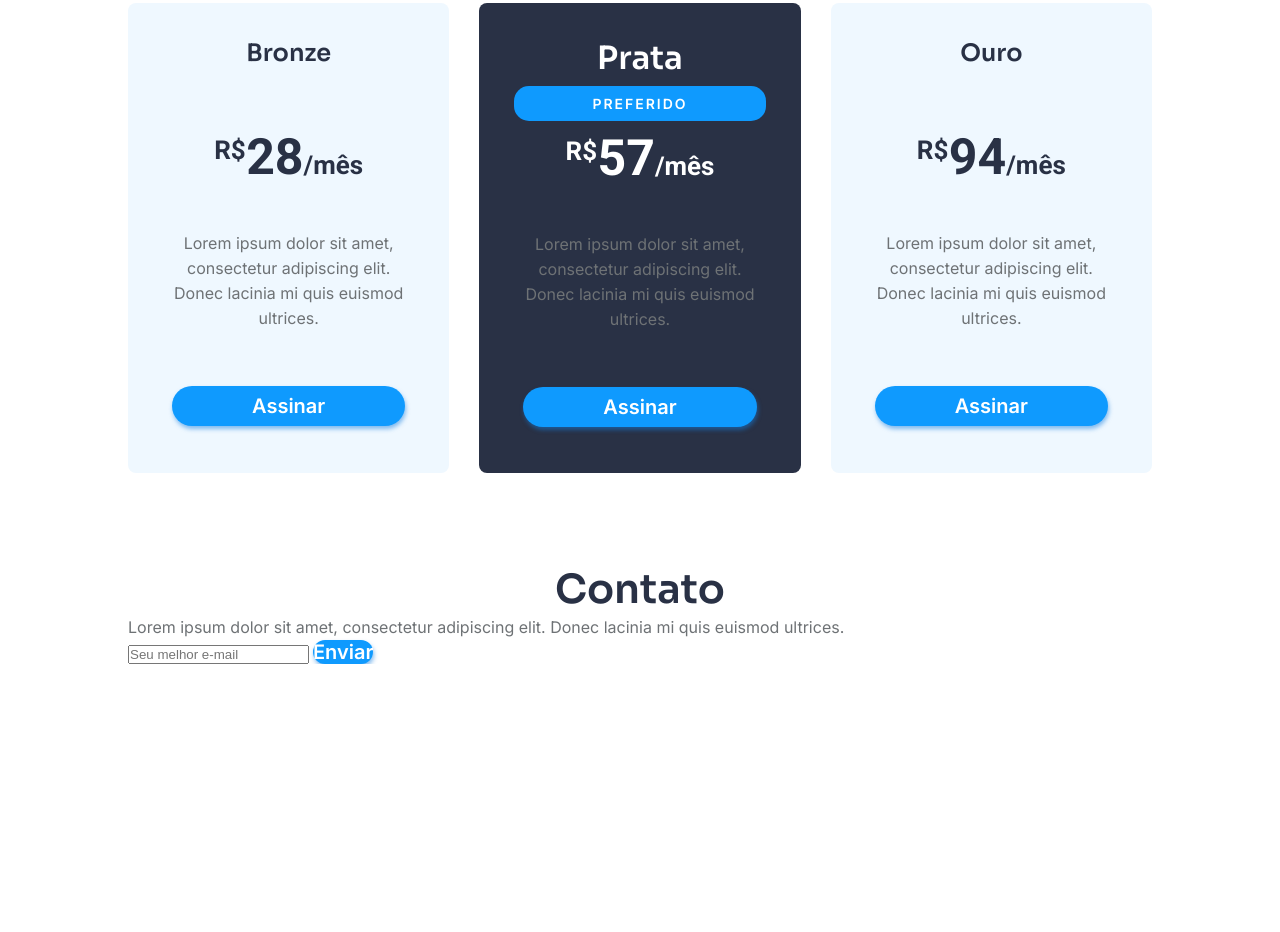
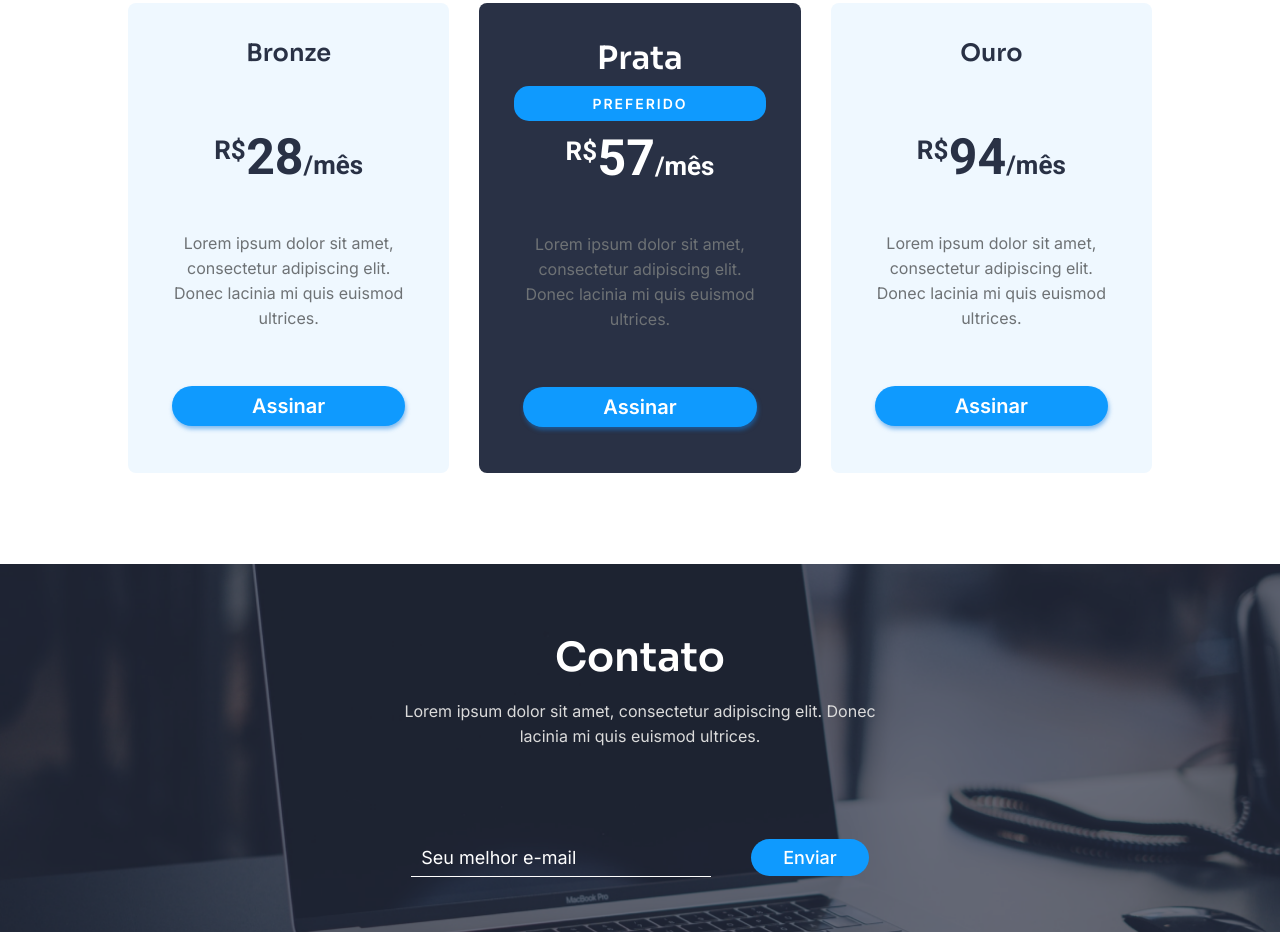
Before and after one commit to joaohenrik03/rachi, a plain HTML site: page index.html in a window 1280 px wide. Shown: the part 1868-2800 px from the top of the page. Before the commit the page ends 2532 px from the top, so only its background shows below. Drawn offline with Linux system fonts and the light colour scheme.

Commit message:
Update contact section

```diff
--- a/style.css
+++ b/style.css
@@ -138,6 +138,8 @@ header li a {
 
 #home .wrapper .col-b {
     grid-area: B;
+
+    text-align: center;
 }
 
 #home h1 {
@@ -192,8 +194,8 @@ header li a {
 
 
 #app {
-    background-color: var(--white-400);
-    height: 47.6rem;
+        background-color: var(--white-400);
+        height: 47.6rem;
 }
 
 #app .wrapper {
@@ -326,3 +328,67 @@ header li a {
     transform: scale(1.05);
     box-shadow: 0px 0px 12px rgba(0, 0, 0, 0.2);
 }
+
+/* =-=-=-=-=-=-=-= Contact =-=-=-=-=-=-=-= */
+
+#contact {
+    background-image: url(./assets/notebook-background.png);
+    background-repeat: no-repeat;
+    background-size: cover;
+    height: 38rem;
+}
+
+#contact .wrapper {
+    display: flex;
+    flex-direction: column;
+    align-items: center;
+    justify-content: center;
+}
+
+#contact h2{
+    color: var(--white);
+
+    margin-bottom: 1.6rem;
+}
+
+#contact p {
+    color: var(--gray-light);
+    text-align: center;
+
+    max-width: 52rem;
+    margin-bottom: 9rem;
+}
+
+#contact form {
+    display: flex;
+    align-items: center;
+    justify-content: center;
+    gap: 4rem;
+}
+
+#contact form input {
+    width: 30rem;
+    height: 3.8rem;
+    padding: 1rem;
+
+    background: none;
+    border: none;
+    border-bottom: 1px solid #fff;
+}
+
+#contact form input,
+#contact form input::placeholder {
+    font-family: 'Inter', sans-serif;
+    color: var(--white);
+    font-size: 1.8rem;
+}
+
+#contact form button {
+    font-family: 'Inter', sans-serif;
+    font-size: 1.8rem;
+    font-weight: 500;
+
+    padding: .8rem 3.2rem;
+
+    box-shadow: none;
+}
```
Also changed, not shown: assets/notebook-background.png (added).
